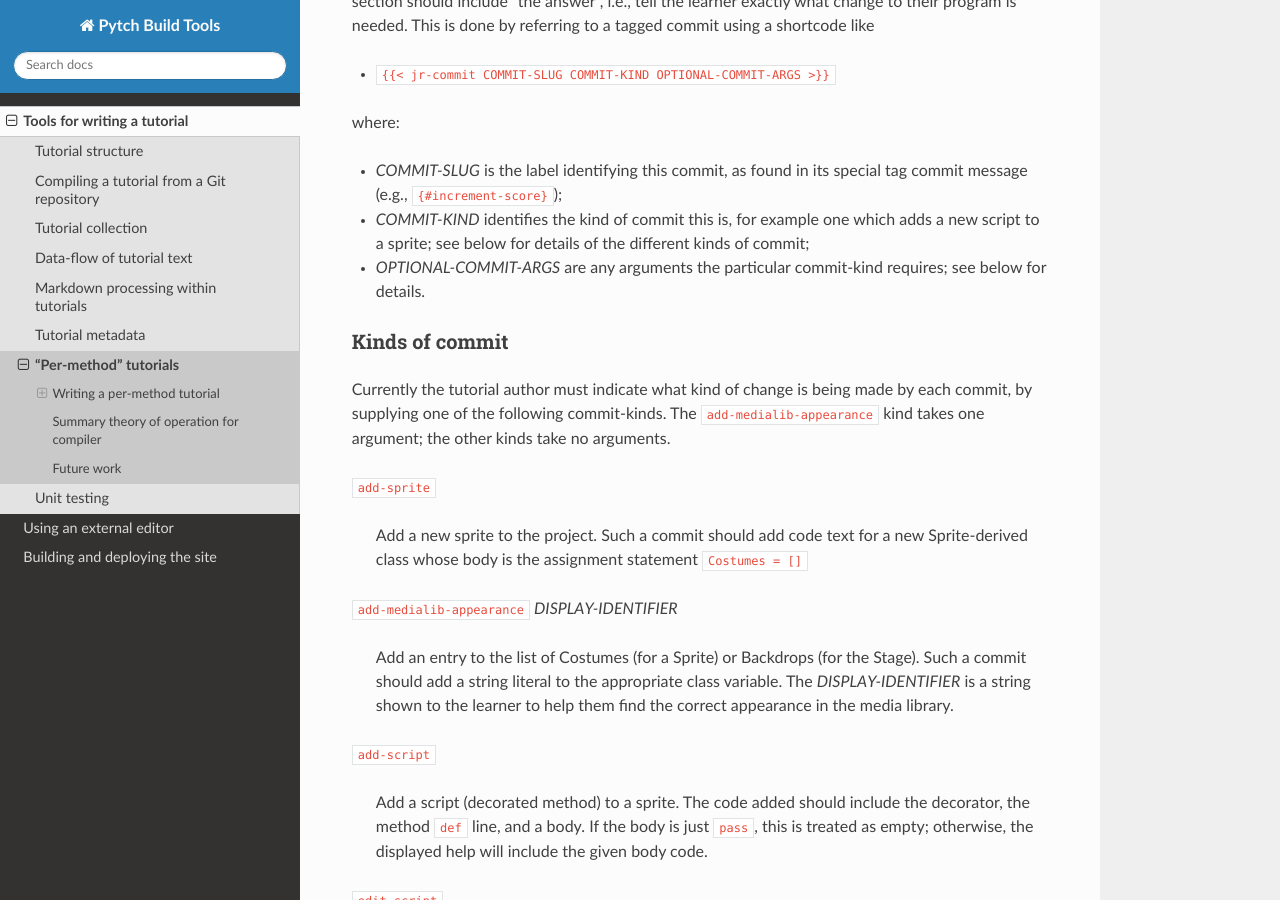
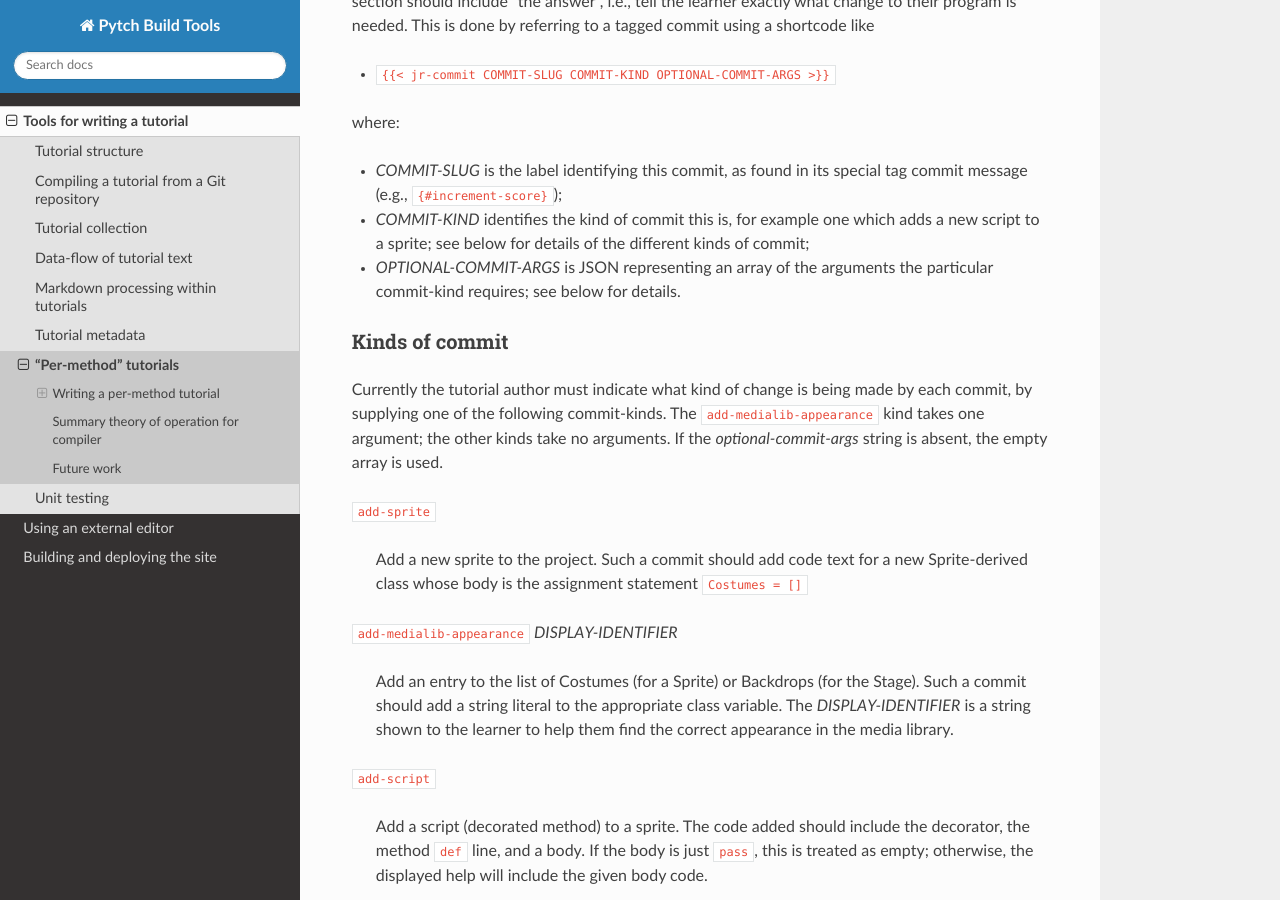
Before and after one commit to pytchlang/pytch-build, a Sphinx documentation site: the page built from doc/source/tutorialcompiler/per-method-tutorial.rst, in a window 1280 px wide and 900 px high, scrolled down 878 px. Built offline with Sphinx 7.4.7 and the Read the Docs theme 2.0.0, drawn with Linux system fonts in a browser that asks for light colours.

Commit message:
Update docs re args to jr-commit

```diff
--- a/doc/source/tutorialcompiler/per-method-tutorial.rst
+++ b/doc/source/tutorialcompiler/per-method-tutorial.rst
@@ -56,8 +56,9 @@ where:
   which adds a new script to a sprite; see below for details of the
   different kinds of commit;
 
-* *OPTIONAL-COMMIT-ARGS* are any arguments the particular commit-kind
-  requires; see below for details.
+* *OPTIONAL-COMMIT-ARGS* is JSON representing an array of the
+  arguments the particular commit-kind requires; see below for
+  details.
 
 Kinds of commit
 ~~~~~~~~~~~~~~~
@@ -65,7 +66,8 @@ Kinds of commit
 Currently the tutorial author must indicate what kind of change is
 being made by each commit, by supplying one of the following
 commit-kinds.  The ``add-medialib-appearance`` kind takes one
-argument; the other kinds take no arguments.
+argument; the other kinds take no arguments.  If the
+*optional-commit-args* string is absent, the empty array is used.
 
 ``add-sprite``
 
```
